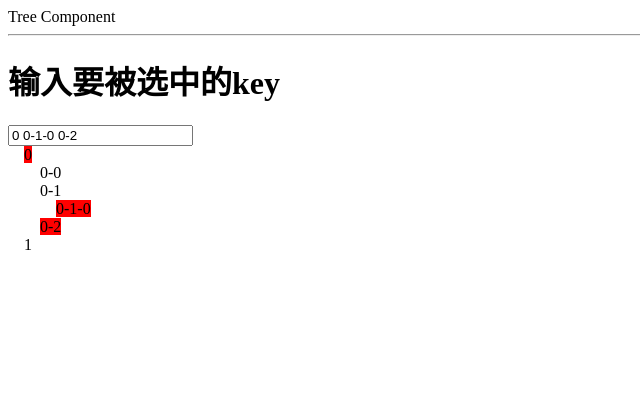
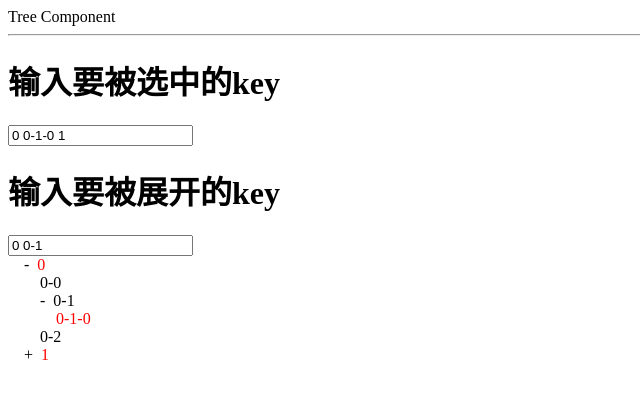
Before and after one commit to SedationH/react-tree, a React (Vite) app: page / in a window 1280 px wide. Shown: the top 398 px of the page, without its empty margins (0-640 px from the left). Built offline with nearby package versions, Linux system fonts and the light colour scheme.

Commit message:
default; select; expand; support click

```diff
--- a/package.json
+++ b/package.json
@@ -12,9 +12,12 @@
     "@parcel/transformer-less": "2.3.2",
     "@types/react": "^17.0.39",
     "@types/react-dom": "^17.0.13",
-    "parcel": "^2.3.2"
+    "parcel": "^2.3.2",
+    "postcss": "^8.0.0",
+    "postcss-modules": "^4.3.0"
   },
   "dependencies": {
+    "classnames": "^2.3.1",
     "react": "^17.0.2",
     "react-dom": "^17.0.2"
   }
--- a/src/Tree.tsx
+++ b/src/Tree.tsx
@@ -1,20 +1,33 @@
-import React from "react"
-
+import React, { useState } from "react"
+import classnames from "classnames"
 type TreeData = NodeData[]
 
 interface TreeProps {
   data: TreeData
   selectedKeys?: string[]
+  expandedKeys?: string[]
+  defaultExpandedKeys?: string[]
+  defaultSelectedKeys?: string[]
 }
 
-function Tree({ data = [], selectedKeys }: TreeProps) {
+function Tree({
+  data = [],
+  selectedKeys,
+  expandedKeys,
+  defaultExpandedKeys = [],
+  defaultSelectedKeys = [],
+}: TreeProps) {
+  selectedKeys = [...defaultSelectedKeys]
+  expandedKeys = [...defaultExpandedKeys]
+
   return (
     <div className="tree">
       {data.map((nodeData) => (
         <TreeNode
-          selectedKeys={selectedKeys}
           key={nodeData.key}
           data={nodeData}
+          selectedKeys={selectedKeys}
+          expandedKeys={expandedKeys}
         />
       ))}
     </div>
@@ -30,19 +43,49 @@ interface NodeData {
 interface TreeNodeProps {
   data: NodeData
   selectedKeys: string[]
+  expandedKeys: string[]
 }
 
-function TreeNode({ data, selectedKeys }: TreeNodeProps) {
+function TreeNode({ data, selectedKeys, expandedKeys }: TreeNodeProps) {
   const hasChildren = data.children?.length ? true : false
+  const [expanded, setExpanded] = useState(expandedKeys?.includes(data.key))
+  const [selected, setSelected] = useState(selectedKeys?.includes(data.key))
+
+  const onExpand = () => {
+    setExpanded(!expanded)
+  }
+
+  const onSelect = () => {
+    setSelected(!selected)
+  }
+
   return (
-    <div>
-      {selectedKeys?.includes(data.key) ? (
-        <span style={{ background: "red" }}>{data.title}</span>
-      ) : (
-        <span>{data.title}</span>
-      )}
-
-      {hasChildren && <Tree selectedKeys={selectedKeys} data={data.children} />}
+    <div className="tree-node">
+      <div className="content">
+        {hasChildren && (
+          <div onClick={onExpand} className="switcher">
+            {expanded ? "-" : "+"}
+          </div>
+        )}
+        <div
+          onClick={onSelect}
+          className={classnames("title", {
+            active: selected,
+          })}
+        >
+          {data.title}
+        </div>
+      </div>
+      {hasChildren &&
+        expanded &&
+        data.children.map((nodeData) => (
+          <TreeNode
+            data={nodeData}
+            key={nodeData.key}
+            selectedKeys={selectedKeys}
+            expandedKeys={expandedKeys}
+          />
+        ))}
     </div>
   )
 }
--- a/src/index.tsx
+++ b/src/index.tsx
@@ -30,22 +30,41 @@ const treeData: TreeData = [
   {
     key: "1",
     title: "1",
+    children: [
+      {
+        key: "1-0",
+        title: "1-0",
+      },
+    ],
   },
 ]
 
 const Index = () => {
-  const [keysInput, setKeysInput] = useState("0 0-1-0 0-2")
+  const [selectedKeysInput, setSelectedKeysInput] = useState("0 0-1-0 1")
+  const [expandedKeysInput, setExpandedKeysInput] = useState("0 0-1")
   return (
     <div>
       Tree Component
       <hr />
       <h1>输入要被选中的key</h1>
       <input
-        value={keysInput}
-        onChange={(e) => setKeysInput(e.target.value)}
+        value={selectedKeysInput}
+        onChange={(e) => setSelectedKeysInput(e.target.value)}
         type="text"
       />
-      <Tree selectedKeys={keysInput.split(" ")} data={treeData} />
+      <h1>输入要被展开的key</h1>
+      <input
+        value={expandedKeysInput}
+        onChange={(e) => {
+          setExpandedKeysInput(e.target.value)
+        }}
+        type="text"
+      />
+      <Tree
+        defaultExpandedKeys={expandedKeysInput.split(" ")}
+        defaultSelectedKeys={selectedKeysInput.split(" ")}
+        data={treeData}
+      />
     </div>
   )
 }
--- a/src/style.less
+++ b/src/style.less
@@ -1,3 +1,22 @@
 .tree {
-  padding-left: 1em;
+  .tree-node {
+    padding-left: 1em;
+
+    .content {
+      display: flex;
+
+      .switcher {
+        cursor: pointer;
+      }
+
+      & > div {
+        margin-right: 0.5em;
+      }
+    }
+  }
+  .title {
+    &.active {
+      color: red;
+    }
+  }
 }
```
Also changed, not shown: 1 other file (tests, documents, lock files or other folders).
